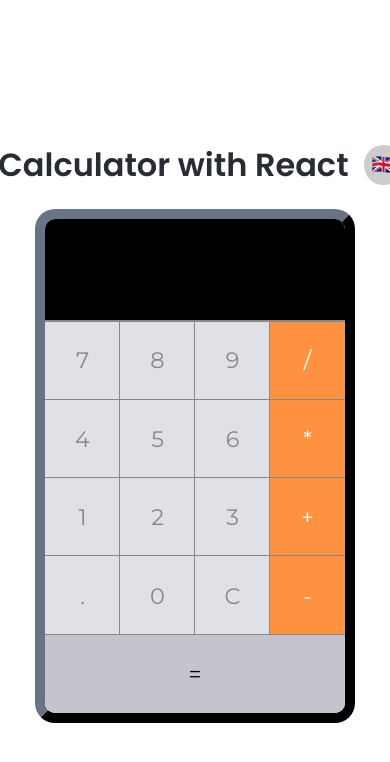
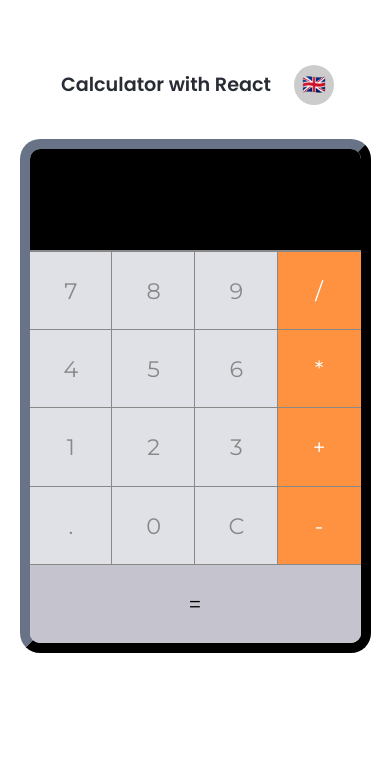
Before and after one commit to nathcolombo/react-calculator, a React (Create React App) app: page / in a window 390 px wide. Shown: the top 762 px of the page. Built offline with nearby package versions, Linux system fonts and the light colour scheme.

Commit message:
Update on queries and h1

```diff
--- a/src/App.js
+++ b/src/App.js
@@ -40,13 +40,7 @@ export default function App() {
   return (
     <div className="App">
       <div className="header">
-        <h1
-          style={{
-            fontFamily: "Poppins",
-            fontSize: "2rem",
-            display: "inline-block",
-          }}
-        >
+        <h1 className="header-title">
           {language === "en"
             ? "Calculator with React"
             : "Calculadora com React"}
--- a/src/styles.css
+++ b/src/styles.css
@@ -5,6 +5,7 @@ body {
   margin: 0;
   padding: 0;
   width: 100%;
+  height: 100%;
   overflow-x: hidden;
 }
 
@@ -17,13 +18,15 @@ body {
   flex-direction: column;
   align-items: center;
   width: 100%;
-  height: 100vh;
+  height: 100%;
   box-sizing: border-box;
+  padding-top: 50px;
 }
 
-h1 {
+.header-title {
   font-family: "Poppins", sans-serif;
   color: #282c34;
+  font-size: 2rem;
   margin: 20px 0;
   white-space: nowrap;
   overflow: hidden;
@@ -65,34 +68,46 @@ h1 {
 
 .calc-wrapper {
   cursor: pointer;
-  width: 400px;
+  width: 100%;
+  max-width: 400px;
   height: auto;
   border-radius: 20px;
   overflow: hidden;
   border: 10px outset #282c34;
+  box-sizing: border-box;
+  margin-top: 20px;
 }
 
 .line {
   display: flex;
+  justify-content: space-between;
+}
+
+button {
+  flex: 1;
+  margin: 5px;
+  padding: 20px;
+  font-size: 1.5rem;
 }
 
 @media (max-width: 600px) {
+  .header-title {
+    font-size: 1.4rem;
+  }
+
   .calc-wrapper {
-    width: 350px;
-  }
-  .header h1 {
-    font-size: 1.4rem;
+    width: 90%;
+    max-width: none;
   }
 }
 
 @media (max-width: 500px) {
-  .calc-wrapper {
-    width: 300px;
+  .header-title {
+    font-size: 1.2rem;
   }
-  .header {
-    gap: 0.3rem;
-  }
-  h1 {
+
+  button {
+    padding: 15px;
     font-size: 1.2rem;
   }
 }
```
